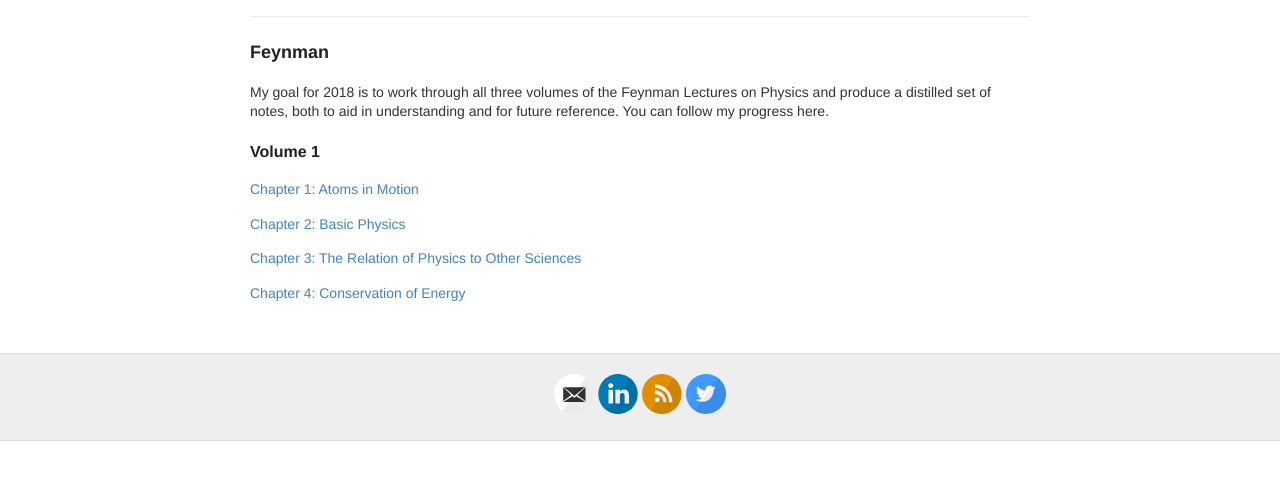
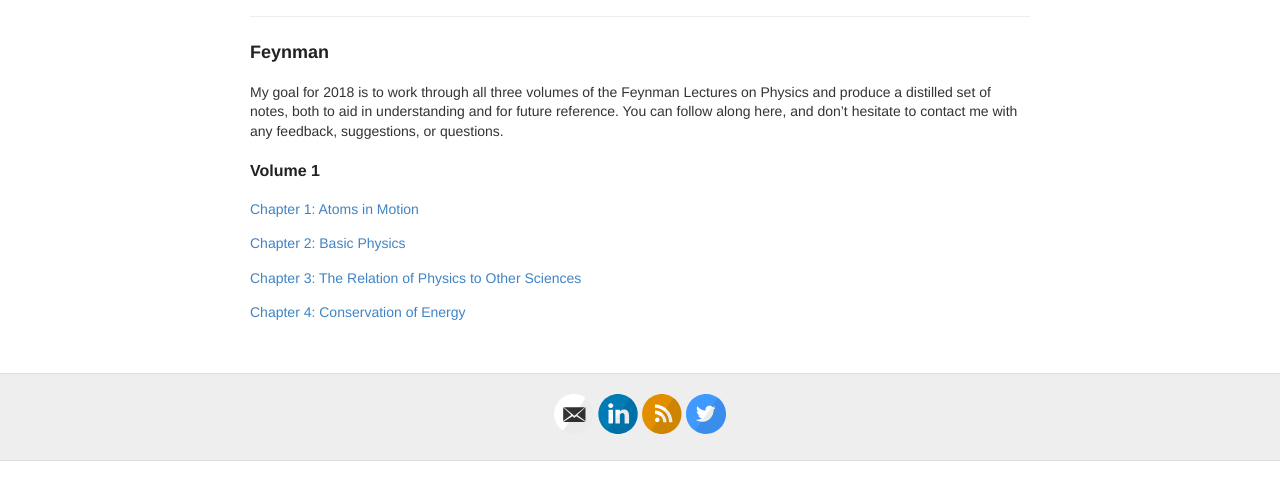
Before and after one commit to mummydg/mummydg.github.io, a Jekyll site: the page built from feynman.md, in a window 1280 px wide, cut to the strip 144-644 px from the top of the page. Built offline with Jekyll 4.4.1, drawn with Linux system fonts in a browser that asks for light colours.

Commit message:
revising feynman page

```diff
--- a/feynman.md
+++ b/feynman.md
@@ -4,7 +4,7 @@ title: Feynman
 permalink: /feynman/
 ---
 
-My goal for 2018 is to work through all three volumes of the Feynman Lectures on Physics and produce a distilled set of notes, both to aid in understanding and for future reference. You can follow my progress here.
+My goal for 2018 is to work through all three volumes of the Feynman Lectures on Physics and produce a distilled set of notes, both to aid in understanding and for future reference. You can follow along here, and don't hesitate to contact me with any feedback, suggestions, or questions.
 
 ## Volume 1
 <a href="{{ site.baseurl }}/feynman/feynman_vol1_chap1.pdf">Chapter 1: Atoms in Motion</a>
```
